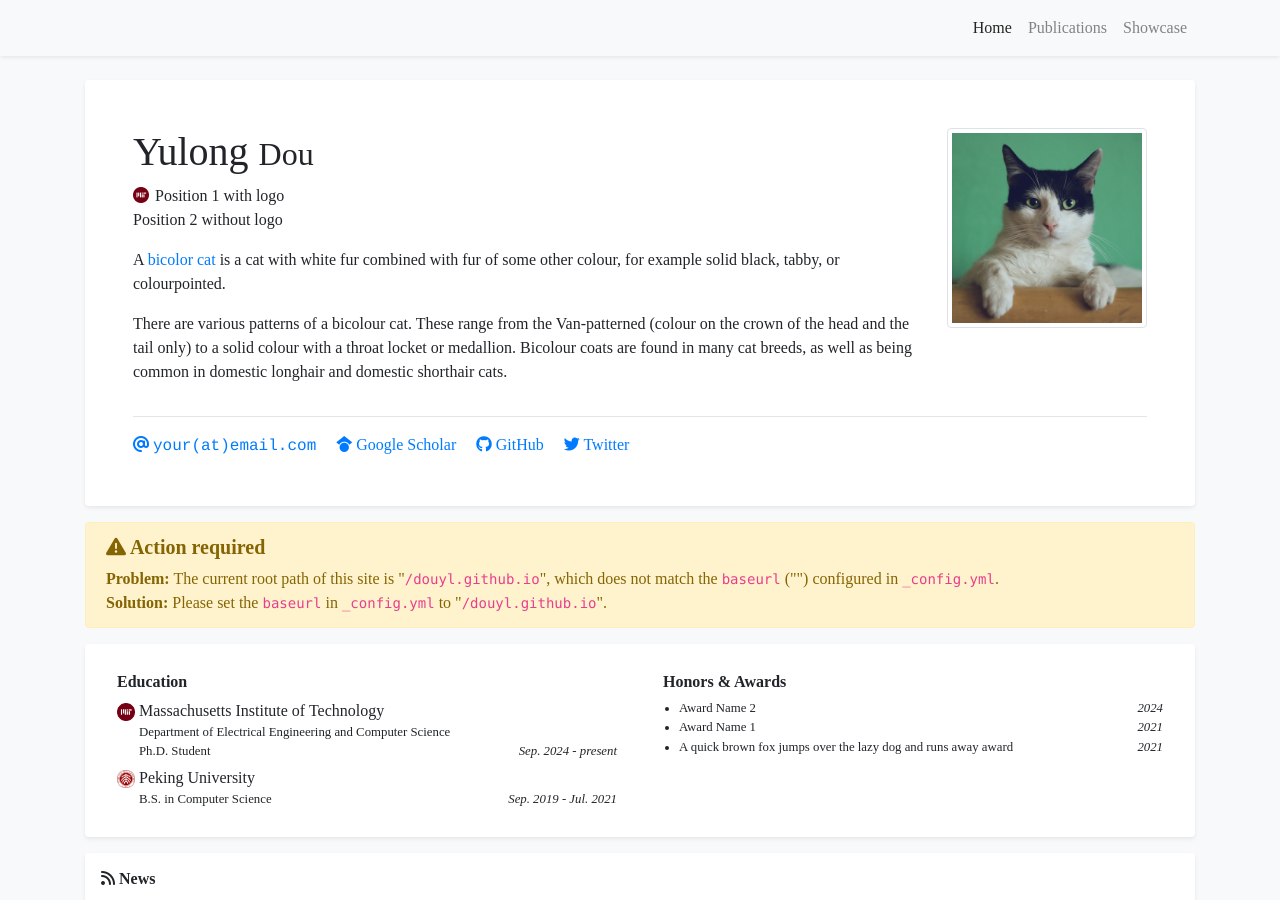
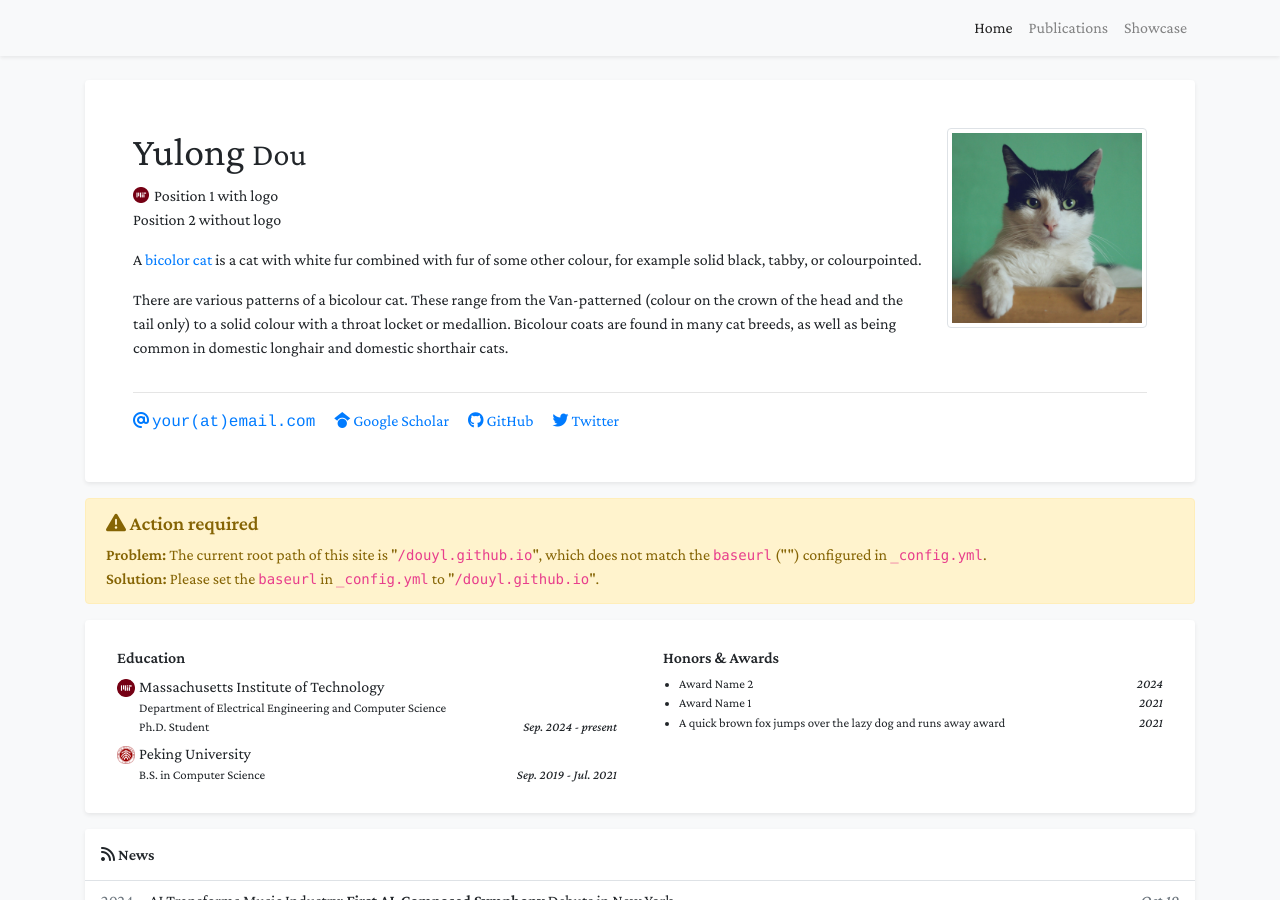
Before and after one commit to douyl/douyl.github.io, a Jekyll site: the page built from index.html, in a window 1280 px wide and 900 px high. Built offline with Jekyll 4.4.1, drawn with Linux system fonts in a browser that asks for light colours; nearby versions of some CDN libraries; a style sheet for code colours, icons or effects is not loaded.

Commit message:
Update global.css

```diff
--- a/assets/css/global.css
+++ b/assets/css/global.css
@@ -1,4 +1,5 @@
 @charset "utf-8";
+@import url("https://fonts.googleapis.com/css2?family=Crimson+Pro:ital,wght@0,400;0,500;0,600;1,500;1,600&display=swap");
 body {
     /* font-family: "Lato"; */
     font: 16.0px/1.5 Crimson Pro, serif;
```
